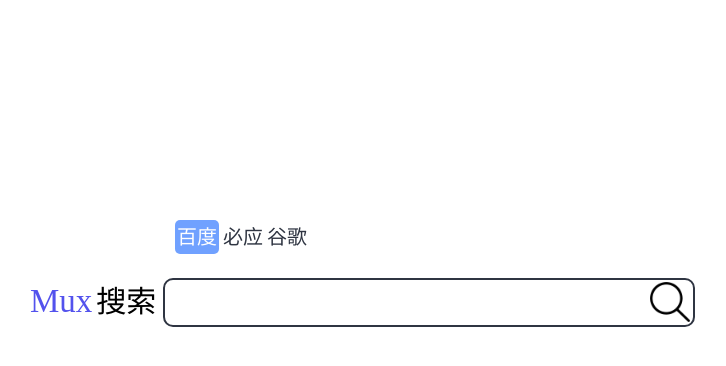
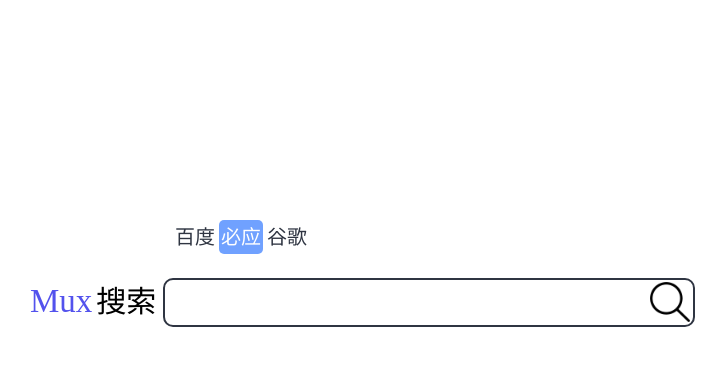
Before and after one commit to muxik/MuxSearch, a plain HTML site: page index.html in a window 1280 px wide. Both pictures are taken after a click on the element "必应". Shown: the whole page, without its empty margins (145-871 px from the left). Drawn offline with Linux system fonts and the light colour scheme.

Commit message:
菜单栏 active

```diff
--- a/index.html
+++ b/index.html
@@ -6,10 +6,10 @@
     <meta name="viewport" content="width=device-width, initial-scale=1.0">
     <title>bgb</title>
     <link rel="stylesheet" href="static/css/style.css">
-    <script src="static/js/main.js"></script>
 </head>
 
 <body>
+
 <div class="container">
     <div class="body_box">
         <div class="menu">
@@ -26,6 +26,9 @@
         </div>
     </div>
 </div>
+
+<script src="static/js/main.js"></script>
+
 </body>
 
 </html>
--- a/static/css/style.css
+++ b/static/css/style.css
@@ -79,6 +79,7 @@
     font-size: 20px;
     cursor: pointer;
     line-height: 30px;
+    transition: 0.5s;
 }
 
 .menu .active{
--- a/static/js/main.js
+++ b/static/js/main.js
@@ -0,0 +1,11 @@
+
+let element = document.getElementsByClassName('item');
+
+for (let i = 0; i < element.length ; i++) {
+    element[i].addEventListener('click',function () {
+        for (let j = 0; j < element.length; j++) {
+            element[j].className = "item";
+        }
+        element[i].className += " active";
+    })
+}
```
